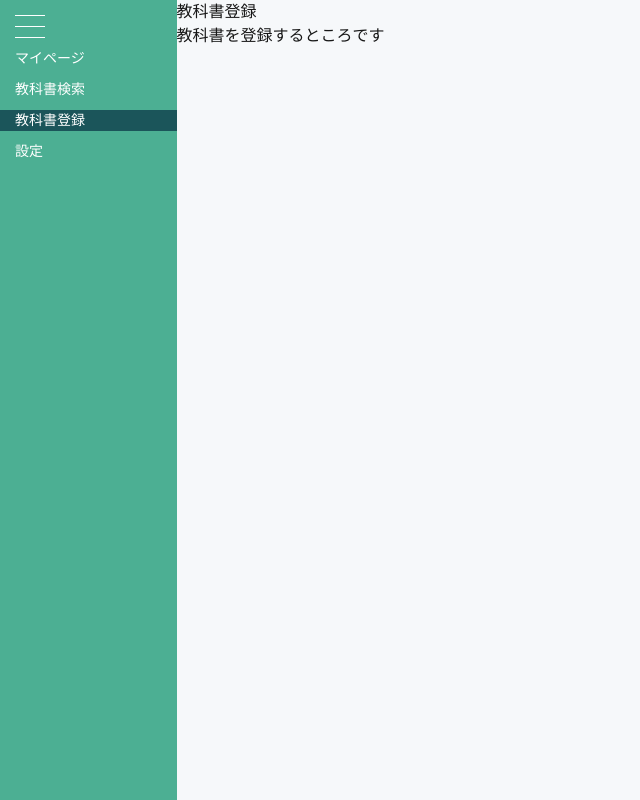
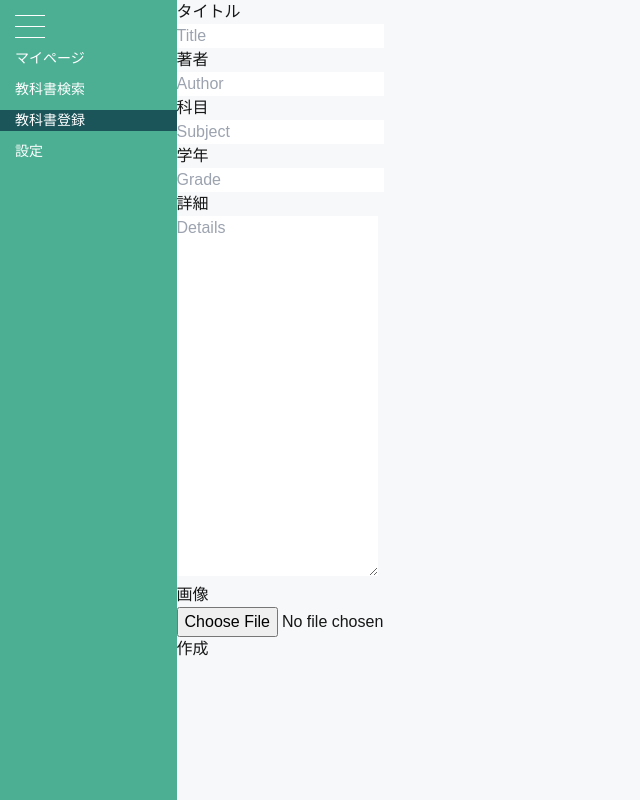
Before and after one commit to kcs655/yuzu-lu2, a Next.js app: page /register-textbook in a window 1280 px wide. Shown: the whole page, without its empty margins (0-640 px from the left). Built offline with nearby package versions, Linux system fonts and the light colour scheme; no server answers.

Commit message:
教科書登録２

```diff
--- a/src/app/(main)/register-textbook/page.tsx
+++ b/src/app/(main)/register-textbook/page.tsx
@@ -1,12 +1,7 @@
 "use client";
-
+ import TextbookNew from "@/app/components/register/page";
 const Dashboard = () => {
-  return (
-    <div>
-      <h1>教科書登録</h1>
-      <p>教科書を登録するところです</p>
-    </div>
-  );
-};
+  return <TextbookNew/>
+}
 
 export default Dashboard;
--- a/src/app/components/register/page.tsx
+++ b/src/app/components/register/page.tsx
@@ -1,16 +1,18 @@
 'use client'
 
-import { FormEvent, useCallback, useRef, useState } from 'react'
+
+import { FormEvent, useCallback, useRef, useState,useEffect } from 'react'
 import { useRouter } from 'next/navigation'
-import supabase from '../../../../lib/supabase'
+import {supabase }from '../../../../lib/supabase'
 import { v4 as uuidv4 } from 'uuid'
 
-import useStore from '../../../store'
+
+import useStore from '../../../../store'
+
 
 const TextbookNew = () => {
-  const { supabase } = useSupabase()
   const router = useRouter()
-  const { user } = useStore()
+  const { user, setUser } = useStore()
   const titleRef = useRef<HTMLInputElement>(null!)
   const authorRef = useRef<HTMLInputElement>(null!)
   const subjectRef = useRef<HTMLInputElement>(null!)
@@ -18,9 +20,18 @@ const TextbookNew = () => {
   const detailsRef = useRef<HTMLTextAreaElement>(null!)
   const [image, setImage] = useState<File>(null!)
 
+  useEffect(() => {
+    const fetchUser = async () => {
+      const { data: { user } } = await supabase.auth.getUser()
+      setUser({ id: user?.id, email: user?.email })
+    }
+    fetchUser()
+}, [setUser])
+
   // 画像アップロード
   const onUploadImage = useCallback((e: React.ChangeEvent<HTMLInputElement>) => {
     const files = e.target.files
+
 
     if (!files || files?.length === 0) {
       return
@@ -28,23 +39,28 @@ const TextbookNew = () => {
     setImage(files[0])
   }, [])
 
+
   // 送信
   const onSubmit = async (e: FormEvent<HTMLFormElement>) => {
     e.preventDefault()
-
+    console.log('onSubmit called');
     if (user.id) {
       // supabaseストレージに画像アップロード
       const { data: storageData, error: storageError } = await supabase.storage
         .from('textbook')
         .upload(`${user.id}/${uuidv4()}`, image)
 
+
       if (storageError) {
         alert(storageError.message)
         return
       }
-
+      console.log('ユーザーID:', user.id)
+      console.log('タイトル:', titleRef.current.value)
+      console.log('ストレージデータ:', storageData)
       // 画像URL取得
       const { data: urlData } = await supabase.storage.from('textbook').getPublicUrl(storageData.path)
+
 
       // 教科書データを新規作成
       const { error: insertError } = await supabase.from('textbook').insert({
@@ -57,16 +73,18 @@ const TextbookNew = () => {
         user_id: user.id,
       })
 
+
       if (insertError) {
         alert(insertError.message)
         return
       }
-
+      console.log('データが正常に挿入されました。')
       // トップページに遷移
-      router.push('/')
+      router.push('/mypage')
       router.refresh()
     }
   }
+
 
   return (
     <div className="max-w-screen-md mx-auto">
@@ -83,6 +101,7 @@ const TextbookNew = () => {
           />
         </div>
 
+
         <div className="mb-5">
           <div className="text-sm mb-1">著者</div>
           <input
@@ -93,6 +112,7 @@ const TextbookNew = () => {
             placeholder="Author"
           />
         </div>
+
 
         <div className="mb-5">
           <div className="text-sm mb-1">科目</div>
@@ -105,6 +125,7 @@ const TextbookNew = () => {
           />
         </div>
 
+
         <div className="mb-5">
           <div className="text-sm mb-1">学年</div>
           <input
@@ -115,6 +136,7 @@ const TextbookNew = () => {
             placeholder="Grade"
           />
         </div>
+
 
         <div className="mb-5">
           <div className="text-sm mb-1">詳細</div>
@@ -127,10 +149,12 @@ const TextbookNew = () => {
           />
         </div>
 
+
         <div className="mb-5">
           <div className="text-sm mb-1">画像</div>
           <input type="file" id="image" onChange={onUploadImage} />
         </div>
+
 
         <div className="text-center mb-5">
           <button
@@ -145,4 +169,5 @@ const TextbookNew = () => {
   )
 }
 
+
 export default TextbookNew
```
Also changed, not shown: src/app/components/supabase-provider/page.tsx (deleted, +0 -28 lines), src/app/components/mypage/mytextbook.ts (added), src/app/components/mypage/page.tsx (added), 1 other file (tests, documents, lock files or other folders).
